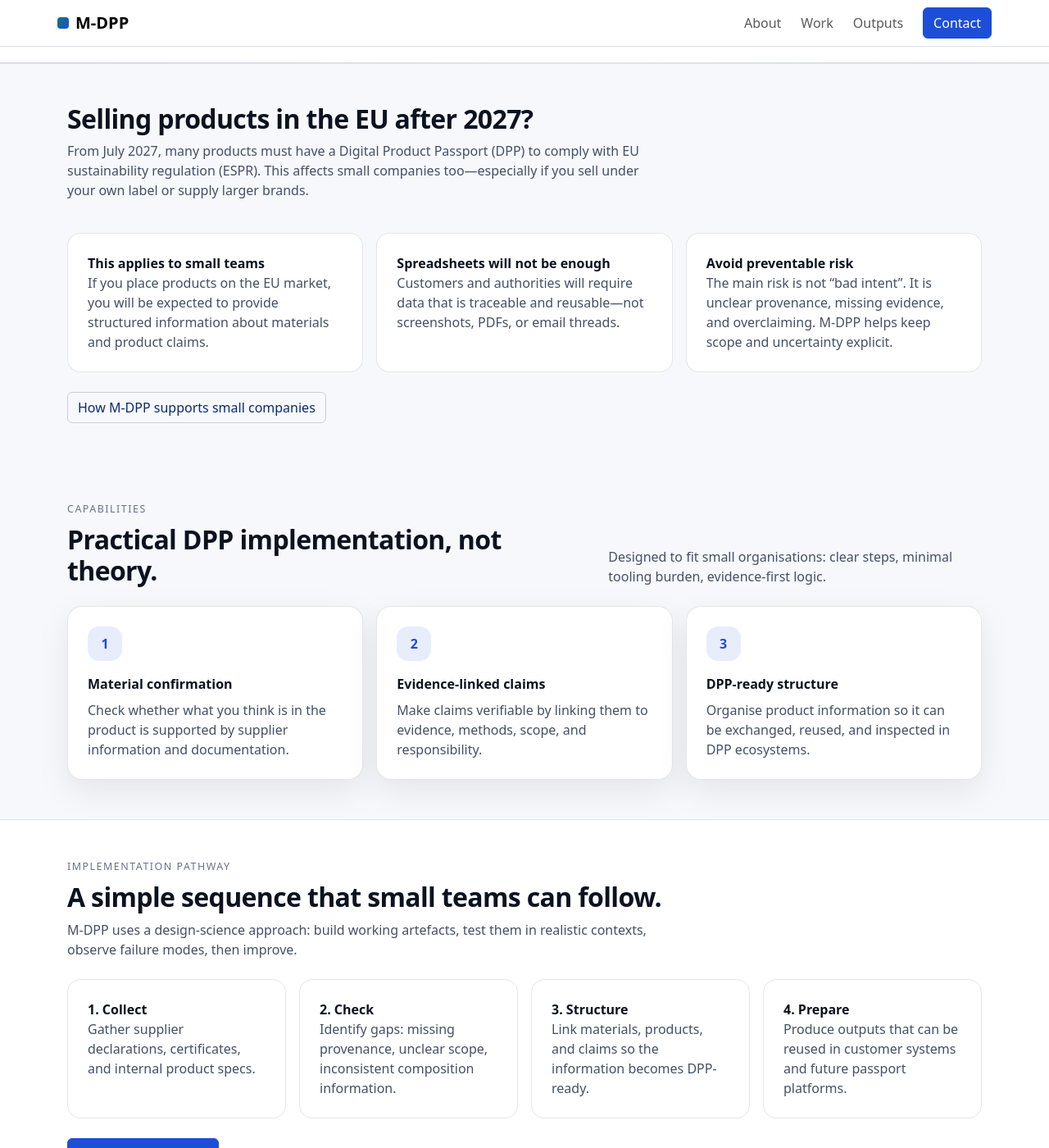
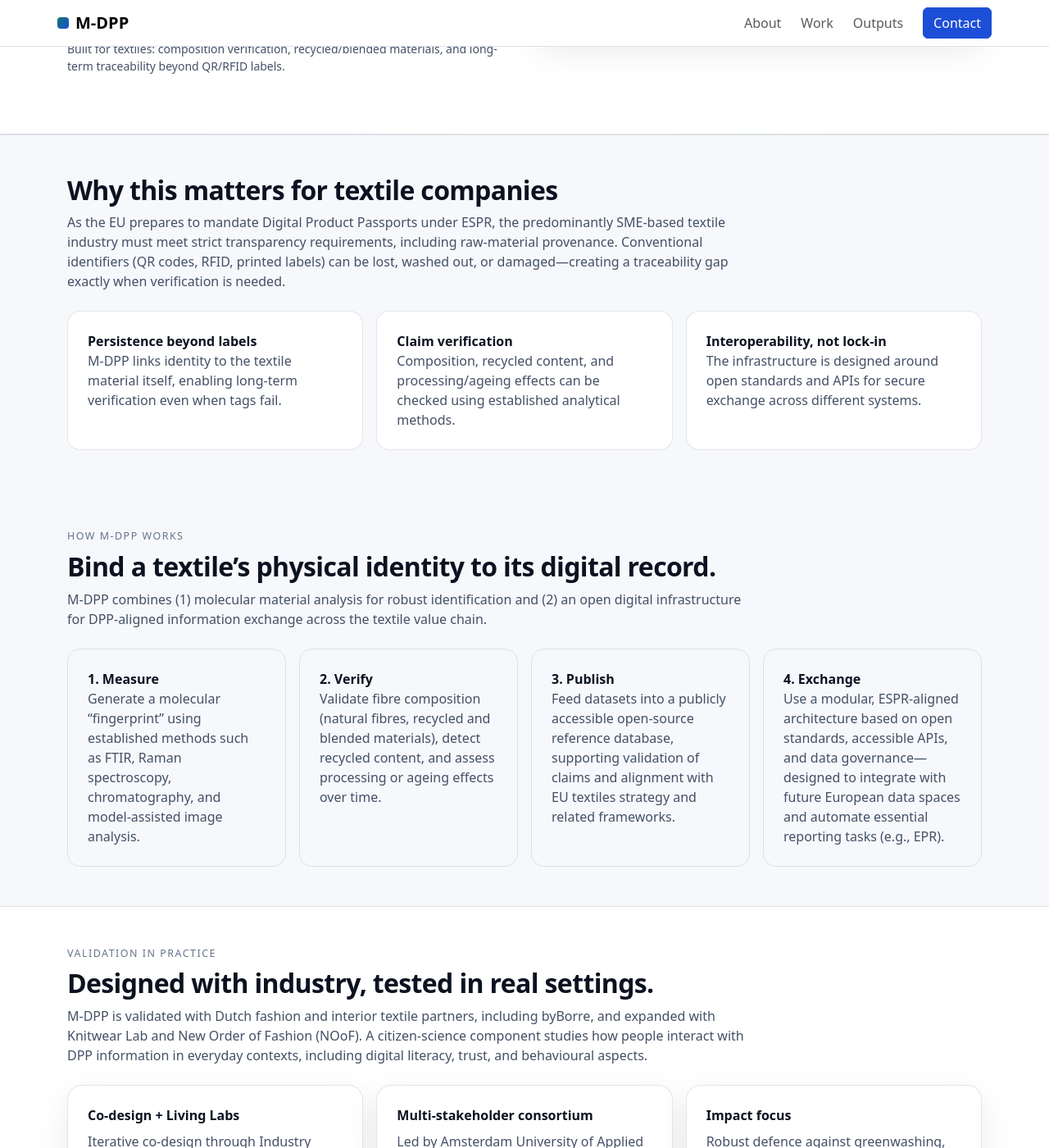
Before and after one commit to MDPP-ops/website, a Jekyll site: the page built from index.md, in a window 1280 px wide and 1400 px high, scrolled down 591 px. Shown: the whole window at 82% size. Built offline with Jekyll 4.4.1, drawn with Linux system fonts in a browser that asks for light colours; some of the changed text lies outside the part shown.

Commit message:
Update index.md

```diff
--- a/index.md
+++ b/index.md
@@ -4,32 +4,33 @@ title: Home
 permalink: /
 ---
 
-<!-- HERO -->
+<!-- HERO (TEXTILES EXPLICIT) -->
 <section class="hero py-5">
   <div class="container py-4">
     <div class="row align-items-center g-4">
 
       <div class="col-lg-6">
         <div class="section-kicker mb-2">
-          Software + design science for fashion DPP implementation
+          Molecular Digital Physical Product Passport for Textiles
         </div>
 
         <h1 class="display-5 fw-bold mb-3">
-          Digital Product Passports that work under real conditions.
+          Verifiable textile product information that survives the full lifecycle.
         </h1>
 
         <p class="lead mb-4">
-          M-DPP helps small fashion and textile companies prepare for Digital Product Passports (DPPs):
-          clear material information, traceable evidence, and DPP-ready structure—without complex IT.
+          M-DPP addresses a core challenge in the textile sector: building persistent, interoperable product
+          information that remains verifiable even after years of use—supporting Digital Product Passports (DPPs)
+          under the EU Ecodesign for Sustainable Products Regulation (ESPR).
         </p>
 
         <div class="d-flex gap-2 flex-wrap">
-          <a href="{{ '/work' | relative_url }}" class="btn btn-primary btn-lg">How it works</a>
-          <a href="{{ '/output' | relative_url }}" class="btn btn-outline-secondary btn-lg">Project outputs</a>
+          <a href="#why" class="btn btn-primary btn-lg">Why this matters</a>
+          <a href="#how" class="btn btn-outline-secondary btn-lg">How M-DPP works</a>
         </div>
 
         <div class="text-secondary small mt-3">
-          Built by HvA and HAN to support small companies with practical, evidence-based implementation.
+          Built for textiles: composition verification, recycled/blended materials, and long-term traceability beyond QR/RFID labels.
         </div>
       </div>
 
@@ -37,47 +38,48 @@ permalink: /
         <div class="soft-card p-4">
           <div class="d-flex justify-content-between align-items-start mb-3">
             <div>
-              <div class="fw-semibold">What the platform helps you do</div>
+              <div class="fw-semibold">What M-DPP enables (for textile SMEs)</div>
               <div class="text-secondary">
-                Turn material information into DPP-ready records that can be inspected and reused.
+                Reliable, tamper-resistant identification based on the textile’s own fibre-level characteristics,
+                connected to an open, interoperable passport infrastructure.
               </div>
             </div>
-            <div class="icon-badge">DPP</div>
+            <div class="icon-badge">TXT</div>
           </div>
 
           <div class="row g-3">
             <div class="col-12 col-md-6">
               <div class="p-3 border rounded-3 h-100">
-                <div class="fw-semibold">Check your materials</div>
+                <div class="fw-semibold">Molecular fingerprinting</div>
                 <div class="text-secondary small">
-                  Assess whether supplier declarations and documents are adequate for DPP use.
+                  Verify fibre composition (incl. blends and recycled content) after years of use.
                 </div>
               </div>
             </div>
 
             <div class="col-12 col-md-6">
               <div class="p-3 border rounded-3 h-100">
-                <div class="fw-semibold">Make evidence explicit</div>
+                <div class="fw-semibold">Tier-4 provenance readiness</div>
                 <div class="text-secondary small">
-                  Link claims to methods, scope, and responsibility to reduce compliance risk.
+                  Support transparency requirements down to raw-material provenance.
                 </div>
               </div>
             </div>
 
             <div class="col-12 col-md-6">
               <div class="p-3 border rounded-3 h-100">
-                <div class="fw-semibold">Structure for exchange</div>
+                <div class="fw-semibold">Open reference database</div>
                 <div class="text-secondary small">
-                  Organise product and material data so it can flow to customers and future DPP systems.
+                  Public, open-source datasets to validate composition and sustainability claims.
                 </div>
               </div>
             </div>
 
             <div class="col-12 col-md-6">
               <div class="p-3 border rounded-3 h-100">
-                <div class="fw-semibold">Stay audit-ready</div>
+                <div class="fw-semibold">Interoperable DPP infrastructure</div>
                 <div class="text-secondary small">
-                  Keep records inspectable: who asserted what, based on which evidence.
+                  Modular architecture using open standards, accessible APIs, and robust governance.
                 </div>
               </div>
             </div>
@@ -90,17 +92,17 @@ permalink: /
   </div>
 </section>
 
-<!-- OUTREACH: WHY THIS MATTERS -->
-<section class="py-5 bg-light border-top">
+<!-- WHY (ESPR + SME REALITY) -->
+<section id="why" class="py-5 bg-light border-top">
   <div class="container">
 
     <div class="row mb-4">
-      <div class="col-lg-8">
-        <h2 class="fw-bold">Selling products in the EU after 2027?</h2>
-        <p class="text-secondary">
-          From July 2027, many products must have a Digital Product Passport (DPP) to comply with EU sustainability
-          regulation (ESPR). This affects small companies too—especially if you sell under your own label or supply
-          larger brands.
+      <div class="col-lg-9">
+        <h2 class="fw-bold">Why this matters for textile companies</h2>
+        <p class="text-secondary mb-0">
+          As the EU prepares to mandate Digital Product Passports under ESPR, the predominantly SME-based textile industry
+          must meet strict transparency requirements, including raw-material provenance. Conventional identifiers
+          (QR codes, RFID, printed labels) can be lost, washed out, or damaged—creating a traceability gap exactly when verification is needed.
         </p>
       </div>
     </div>
@@ -108,86 +110,87 @@ permalink: /
     <div class="row g-3">
       <div class="col-md-6 col-lg-4">
         <div class="bg-white border rounded-4 p-4 h-100">
-          <div class="fw-semibold">This applies to small teams</div>
+          <div class="fw-semibold">Persistence beyond labels</div>
           <p class="text-secondary mb-0">
-            If you place products on the EU market, you will be expected to provide structured information about
-            materials and product claims.
+            M-DPP links identity to the textile material itself, enabling long-term verification even when tags fail.
           </p>
         </div>
       </div>
 
       <div class="col-md-6 col-lg-4">
         <div class="bg-white border rounded-4 p-4 h-100">
-          <div class="fw-semibold">Spreadsheets will not be enough</div>
+          <div class="fw-semibold">Claim verification</div>
           <p class="text-secondary mb-0">
-            Customers and authorities will require data that is traceable and reusable—not screenshots, PDFs, or email threads.
+            Composition, recycled content, and processing/ageing effects can be checked using established analytical methods.
           </p>
         </div>
       </div>
 
       <div class="col-md-6 col-lg-4">
         <div class="bg-white border rounded-4 p-4 h-100">
-          <div class="fw-semibold">Avoid preventable risk</div>
+          <div class="fw-semibold">Interoperability, not lock-in</div>
           <p class="text-secondary mb-0">
-            The main risk is not “bad intent”. It is unclear provenance, missing evidence, and overclaiming.
-            M-DPP helps keep scope and uncertainty explicit.
+            The infrastructure is designed around open standards and APIs for secure exchange across different systems.
           </p>
         </div>
-      </div>
-    </div>
-
-    <div class="row mt-4">
-      <div class="col">
-        <a href="{{ '/about' | relative_url }}" class="btn btn-outline-secondary">
-          How M-DPP supports small companies
-        </a>
       </div>
     </div>
 
   </div>
 </section>
 
-<!-- CAPABILITIES -->
-<section class="py-5">
+<!-- HOW IT WORKS -->
+<section id="how" class="py-5">
   <div class="container">
 
-    <div class="row mb-4 align-items-end g-3">
-      <div class="col-lg-7">
-        <div class="section-kicker mb-2">Capabilities</div>
-        <h2 class="fw-bold mb-0">Practical DPP implementation, not theory.</h2>
-      </div>
-      <div class="col-lg-5 text-secondary">
-        Designed to fit small organisations: clear steps, minimal tooling burden, evidence-first logic.
+    <div class="row mb-4">
+      <div class="col-lg-9">
+        <div class="section-kicker mb-2">How M-DPP works</div>
+        <h2 class="fw-bold">Bind a textile’s physical identity to its digital record.</h2>
+        <p class="text-secondary mb-0">
+          M-DPP combines (1) molecular material analysis for robust identification and (2) an open digital infrastructure
+          for DPP-aligned information exchange across the textile value chain.
+        </p>
       </div>
     </div>
 
     <div class="row g-3">
-      <div class="col-md-6 col-lg-4">
-        <div class="soft-card p-4 h-100">
-          <div class="icon-badge mb-3">1</div>
-          <div class="fw-semibold">Material confirmation</div>
-          <div class="text-secondary mt-2">
-            Check whether what you think is in the product is supported by supplier information and documentation.
+      <div class="col-md-6 col-lg-3">
+        <div class="border rounded-4 p-4 h-100">
+          <div class="fw-semibold">1. Measure</div>
+          <div class="text-secondary">
+            Generate a molecular “fingerprint” using established methods such as FTIR, Raman spectroscopy,
+            chromatography, and model-assisted image analysis.
           </div>
         </div>
       </div>
 
-      <div class="col-md-6 col-lg-4">
-        <div class="soft-card p-4 h-100">
-          <div class="icon-badge mb-3">2</div>
-          <div class="fw-semibold">Evidence-linked claims</div>
-          <div class="text-secondary mt-2">
-            Make claims verifiable by linking them to evidence, methods, scope, and responsibility.
+      <div class="col-md-6 col-lg-3">
+        <div class="border rounded-4 p-4 h-100">
+          <div class="fw-semibold">2. Verify</div>
+          <div class="text-secondary">
+            Validate fibre composition (natural fibres, recycled and blended materials), detect recycled content,
+            and assess processing or ageing effects over time.
           </div>
         </div>
       </div>
 
-      <div class="col-md-6 col-lg-4">
-        <div class="soft-card p-4 h-100">
-          <div class="icon-badge mb-3">3</div>
-          <div class="fw-semibold">DPP-ready structure</div>
-          <div class="text-secondary mt-2">
-            Organise product information so it can be exchanged, reused, and inspected in DPP ecosystems.
+      <div class="col-md-6 col-lg-3">
+        <div class="border rounded-4 p-4 h-100">
+          <div class="fw-semibold">3. Publish</div>
+          <div class="text-secondary">
+            Feed datasets into a publicly accessible open-source reference database, supporting validation of claims
+            and alignment with EU textiles strategy and related frameworks.
+          </div>
+        </div>
+      </div>
+
+      <div class="col-md-6 col-lg-3">
+        <div class="border rounded-4 p-4 h-100">
+          <div class="fw-semibold">4. Exchange</div>
+          <div class="text-secondary">
+            Use a modular, ESPR-aligned architecture based on open standards, accessible APIs, and data governance—
+            designed to integrate with future European data spaces and automate essential reporting tasks (e.g., EPR).
           </div>
         </div>
       </div>
@@ -196,64 +199,51 @@ permalink: /
   </div>
 </section>
 
-<!-- HOW IT WORKS (SHORT PATHWAY) -->
+<!-- VALIDATION + CO-DESIGN -->
 <section class="py-5 bg-white border-top border-bottom">
   <div class="container">
 
     <div class="row mb-4">
-      <div class="col-lg-8">
-        <div class="section-kicker mb-2">Implementation pathway</div>
-        <h2 class="fw-bold">A simple sequence that small teams can follow.</h2>
+      <div class="col-lg-9">
+        <div class="section-kicker mb-2">Validation in practice</div>
+        <h2 class="fw-bold">Designed with industry, tested in real settings.</h2>
         <p class="text-secondary mb-0">
-          M-DPP uses a design-science approach: build working artefacts, test them in realistic contexts,
-          observe failure modes, then improve.
+          M-DPP is validated with Dutch fashion and interior textile partners, including byBorre, and expanded with Knitwear Lab
+          and New Order of Fashion (NOoF). A citizen-science component studies how people interact with DPP information in everyday contexts,
+          including digital literacy, trust, and behavioural aspects.
         </p>
       </div>
     </div>
 
     <div class="row g-3">
-      <div class="col-md-6 col-lg-3">
-        <div class="border rounded-4 p-4 h-100">
-          <div class="fw-semibold">1. Collect</div>
-          <div class="text-secondary">
-            Gather supplier declarations, certificates, and internal product specs.
+      <div class="col-md-6 col-lg-4">
+        <div class="soft-card p-4 h-100">
+          <div class="fw-semibold">Co-design + Living Labs</div>
+          <div class="text-secondary mt-2">
+            Iterative co-design through Industry Living Labs and sector consultations to ensure the system fits producers,
+            recyclers, policymakers, and end-users.
           </div>
         </div>
       </div>
 
-      <div class="col-md-6 col-lg-3">
-        <div class="border rounded-4 p-4 h-100">
-          <div class="fw-semibold">2. Check</div>
-          <div class="text-secondary">
-            Identify gaps: missing provenance, unclear scope, inconsistent composition information.
+      <div class="col-md-6 col-lg-4">
+        <div class="soft-card p-4 h-100">
+          <div class="fw-semibold">Multi-stakeholder consortium</div>
+          <div class="text-secondary mt-2">
+            Led by Amsterdam University of Applied Sciences (Fashion Research & Technology and Responsible IT),
+            with HAN University of Applied Sciences (Biobased Innovations) and partners including Candour.Digital and DCTV.
           </div>
         </div>
       </div>
 
-      <div class="col-md-6 col-lg-3">
-        <div class="border rounded-4 p-4 h-100">
-          <div class="fw-semibold">3. Structure</div>
-          <div class="text-secondary">
-            Link materials, products, and claims so the information becomes DPP-ready.
+      <div class="col-md-6 col-lg-4">
+        <div class="soft-card p-4 h-100">
+          <div class="fw-semibold">Impact focus</div>
+          <div class="text-secondary mt-2">
+            Robust defence against greenwashing, stronger circular business models and next-generation recycling,
+            and an open foundation for DPP applications in textiles and textile-dependent sectors.
           </div>
         </div>
-      </div>
-
-      <div class="col-md-6 col-lg-3">
-        <div class="border rounded-4 p-4 h-100">
-          <div class="fw-semibold">4. Prepare</div>
-          <div class="text-secondary">
-            Produce outputs that can be reused in customer systems and future passport platforms.
-          </div>
-        </div>
-      </div>
-    </div>
-
-    <div class="row mt-4">
-      <div class="col">
-        <a href="{{ '/work' | relative_url }}" class="btn btn-primary">
-          See the full approach
-        </a>
       </div>
     </div>
 
@@ -265,9 +255,10 @@ permalink: /
   <div class="container">
     <div class="row align-items-center g-3">
       <div class="col-lg-8">
-        <h2 class="fw-bold mb-2">Are you a small company preparing for DPP requirements?</h2>
+        <h2 class="fw-bold mb-2">Are you a textile SME preparing for DPP requirements?</h2>
         <p class="text-secondary mb-0">
-          We can help you clarify what is required, check your material information, and structure your data for DPP readiness.
+          We can help you understand what evidence is needed, how material verification can work in practice,
+          and how to structure information for interoperable DPP systems.
         </p>
       </div>
       <div class="col-lg-4 text-lg-end">
```
